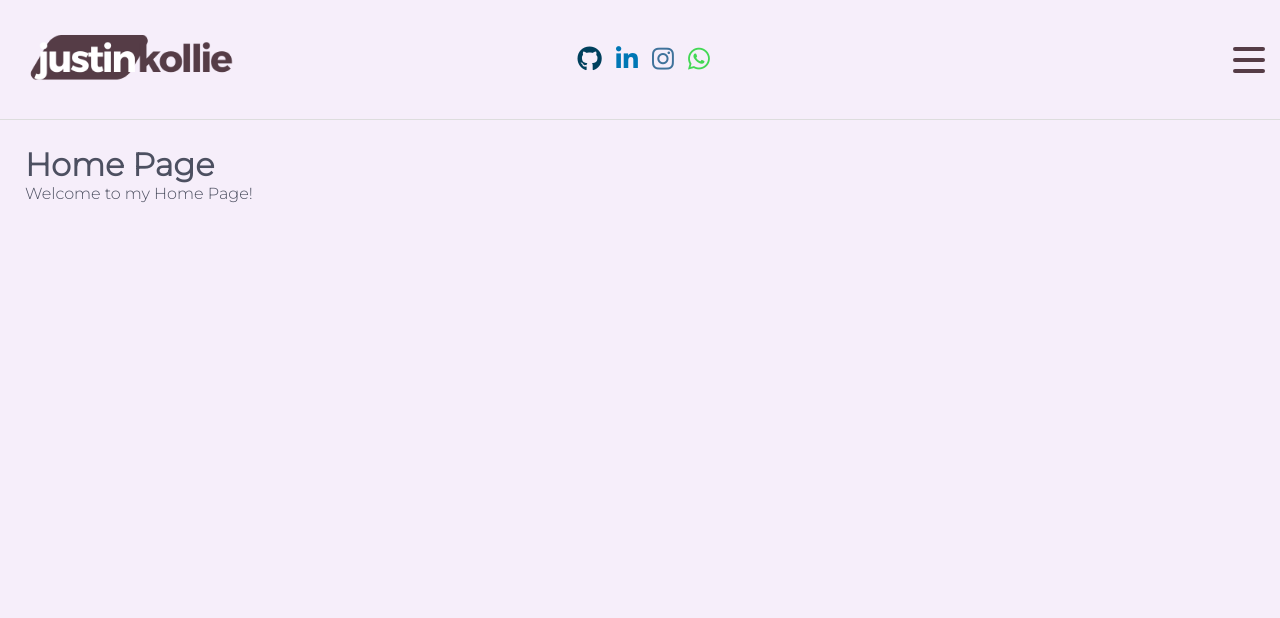
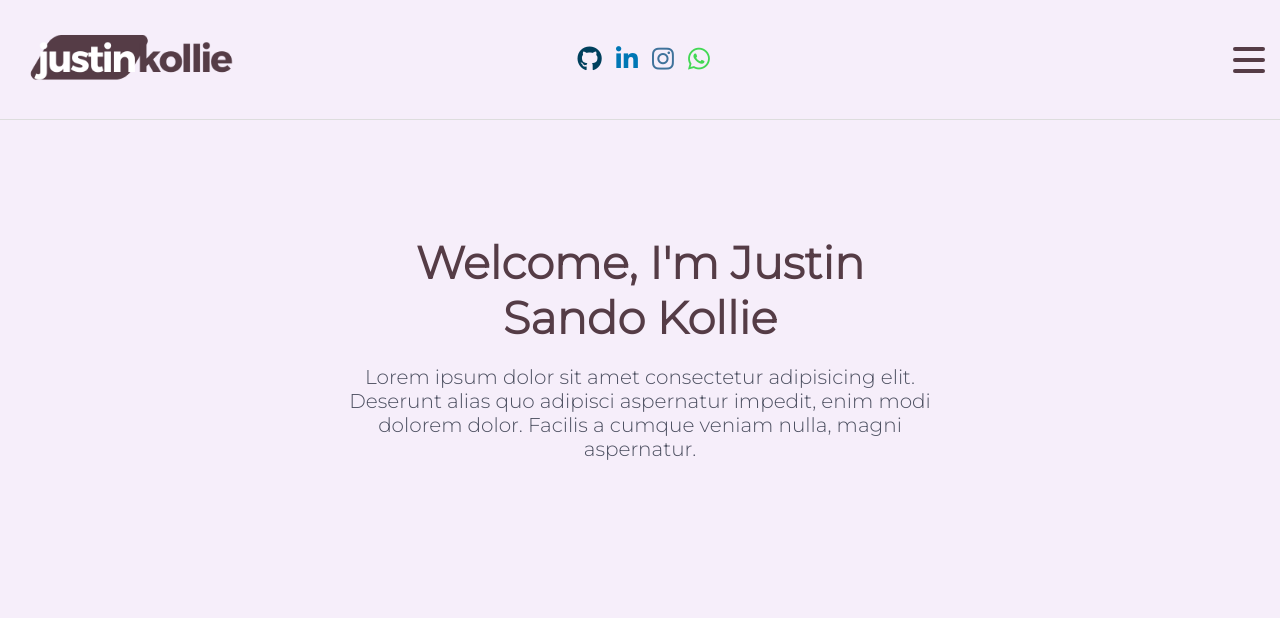
Before and after one commit to sandocodes/personal_portfolio, a Django app: page / in a window 1280 px wide. Shown: the top 618 px of the page. Run offline with Django 5.2, Linux system fonts and the light colour scheme; some libraries are stand-ins or nearby versions.

Commit message:
Home Page
Edited home page

```diff
--- a/portfolio/website/static/home_styles.css
+++ b/portfolio/website/static/home_styles.css
@@ -1 +1,80 @@
 /* Home Page Styles */
+.home_page {
+    padding: 30px;
+    font-family: var(--body_font);
+}
+
+.home_page .home_hero {
+    display: flex;
+    flex-direction: column;
+    justify-content: center;
+    align-items: center;
+    text-align: center;
+    max-width: 650px;
+    margin: auto;
+    padding: 30px;
+}
+
+
+.home_hero h3 {
+    font-size: 45px;
+    color: var(--main_color);
+    margin-top: 30px;
+}
+
+.home_hero p {
+    margin-top: 20px;
+    font-size: 20px;
+}
+
+/* About Short */
+.about_short {
+    /* Test Code */
+    /* background-color: yellow; */
+    border-radius: 15px;
+    max-width: 1000px;
+    margin: auto;
+    margin-top: 100px;
+    min-height: auto;
+    padding: 30px;
+    display: grid;
+    gap: 1.8rem;
+    grid-template-columns: 1fr 4fr;
+}
+
+.about_short img {
+    border-radius: 20px 0 0 20px;
+    object-fit: cover;
+    height: 350px;
+}
+
+.about_short .about_me {
+
+}
+
+.about_short .about_me p {
+    font-size: 20px;
+    padding: 0 10px;
+}
+
+.about_short .about_me .link_btns {
+    padding: 10px;
+    margin-top: 15px;
+}
+
+
+.about_short .about_me .link_btns a {
+    margin-top: 85px;
+    text-decoration: none;
+    color: var(--background_color);
+    padding: 8px 10px;
+    background-color: #553C46;
+    font-size: 19px;
+    margin-right: 20px;
+    border-radius: 5px;
+}
+
+.about_short .about_me .link_btns a:hover {
+    opacity: 0.7;
+    transition: all;
+}
--- a/portfolio/website/templates/blog_section.html
+++ b/portfolio/website/templates/blog_section.html
@@ -5,7 +5,7 @@
         <!-- blog hero section -->
         <div class="blog_hero">
             <h3 class="blog_title">Blog</h3>
-            <p class="blog_page_description">Read weekly articles on the latest programming topics languages like Python, JavaScript, Bash Scripting, Networking, Databases and many more.</p>
+            <p class="blog_page_description">Read weekly articles on the latest programming topics, including languages like Python, JavaScript, Bash Scripting, Networking, Databases and many more.</p>
         </div>
         <div class="articles_">
             <!-- Latest Articles -->
--- a/portfolio/website/templates/home.html
+++ b/portfolio/website/templates/home.html
@@ -1,8 +1,20 @@
 {% extends 'base_layout.html' %}
 
 {% block content %}
-    <div class="home_div">
-        <h1>Home Page</h1>
-        <p>Welcome to my Home Page!</p>
+    <div class="home_page">
+        <div class="home_hero">
+            <h3>Welcome, I'm Justin Sando Kollie</h3>
+            <p>Lorem ipsum dolor sit amet consectetur adipisicing elit. Deserunt alias quo adipisci aspernatur impedit, enim modi dolorem dolor. Facilis a cumque veniam nulla, magni aspernatur.</p>
+        </div>
+        <div class="about_short">
+            <img src="https://avatars.githubusercontent.com/u/156034662?v=4" alt="my_image">
+            <div class="about_me">
+                <p>Lorem ipsum dolor sit amet consectetur adipisicing elit. Minus dolorum distinctio accusantium sed iusto accusamus quis dolor exercitationem maxime eligendi Lorem ipsum dolor sit amet, consectetur adipisicing elit. Nisi repudiandae libero itaque, magnam blanditiis vel. Lorem ipsum dolor, sit amet consectetur adipisicing elit. Nesciunt, recusandae.</p>
+                <div class="link_btns">
+                    <a href="../static/professional/Resume.pdf" target="_blank">Resume</a>
+                    <a href="{% url 'website_about_page' %}">More About Me</a>
+                </div>
+            </div>
+        </div>
     </div>
 {% endblock %}
```
Also changed, not shown: 1 other file.
